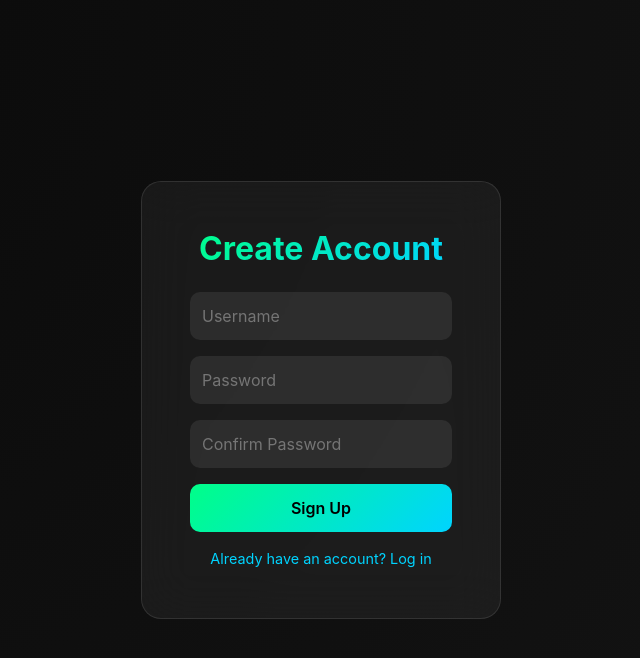
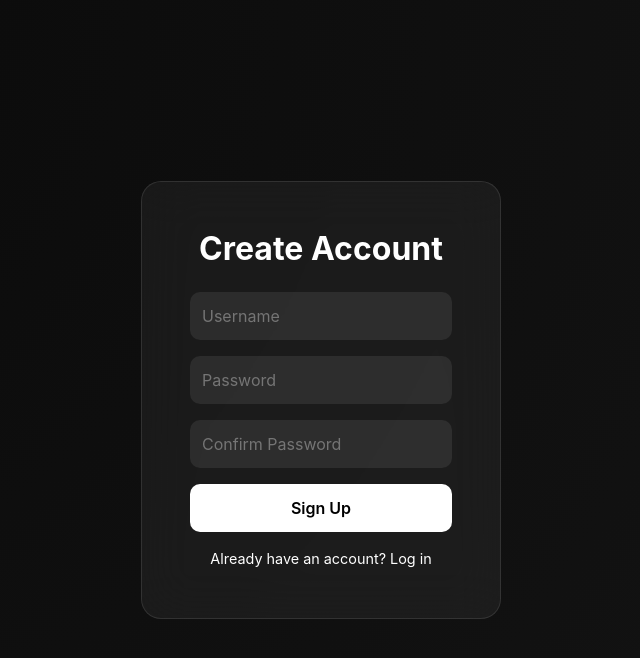
Before and after one commit to DANIEL-EKWERE/brickwork_backend_web, a Django app: page /auth/signup/ in a window 1280 px wide. Shown: the top 658 px of the page, without its empty margins (319-959 px from the left). Run offline with Django 5.2, Linux system fonts and the light colour scheme; parts of the project's set-up code (start-up, migrations or seed data) failed here and were passed over.

Commit message:
updated frontend templates

```diff
--- a/templates/dashboard/signup.html
+++ b/templates/dashboard/signup.html
@@ -26,7 +26,7 @@
       text-align: center;
     }
     h2 {
-      background: linear-gradient(135deg, #00ff88, #00d4ff);
+      background: linear-gradient(135deg, #ffffffff, #ffffffff);
       -webkit-background-clip: text;
       -webkit-text-fill-color: transparent;
       font-weight: 700;
@@ -42,10 +42,10 @@
       margin-bottom: 1rem;
     }
     input:focus {
-      outline: 2px solid #00d4ff;
+      outline: 2px solid #ffffffff;
     }
     button {
-      background: linear-gradient(135deg, #00ff88, #00d4ff);
+      background: linear-gradient(135deg, #ffffffff, #ffffffff);
       border: none;
       width: 100%;
       padding: 0.75rem;
@@ -61,12 +61,12 @@
     .alt-link {
       display: block;
       margin-top: 1rem;
-      color: #00d4ff;
+      color: #ffffffff;
       text-decoration: none;
       font-size: 0.9rem;
     }
     .alt-link:hover {
-      color: #00ff88;
+      color: #fdfffeff;
     }
     .messages { margin-bottom: 1rem; }
   </style>
```
Also changed, not shown: templates/dashboard/login.html (+6 -6 lines).
